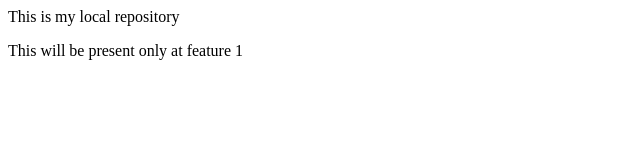
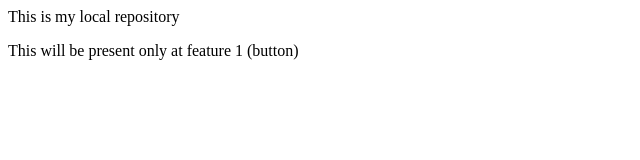
Before and after one commit to ArunDharani/local_repo, a plain HTML site: page index.html in a window 1280 px wide. Shown: the full height of the page, 0-640 px from the left. Drawn offline with Linux system fonts and the light colour scheme.

```diff
--- a/index.html
+++ b/index.html
@@ -1,2 +1,2 @@
 <p>This is my local repository</p>
-<p>This will be present only at feature 1</p>
+<p>This will be present only at feature 1 (button) </p>
```
